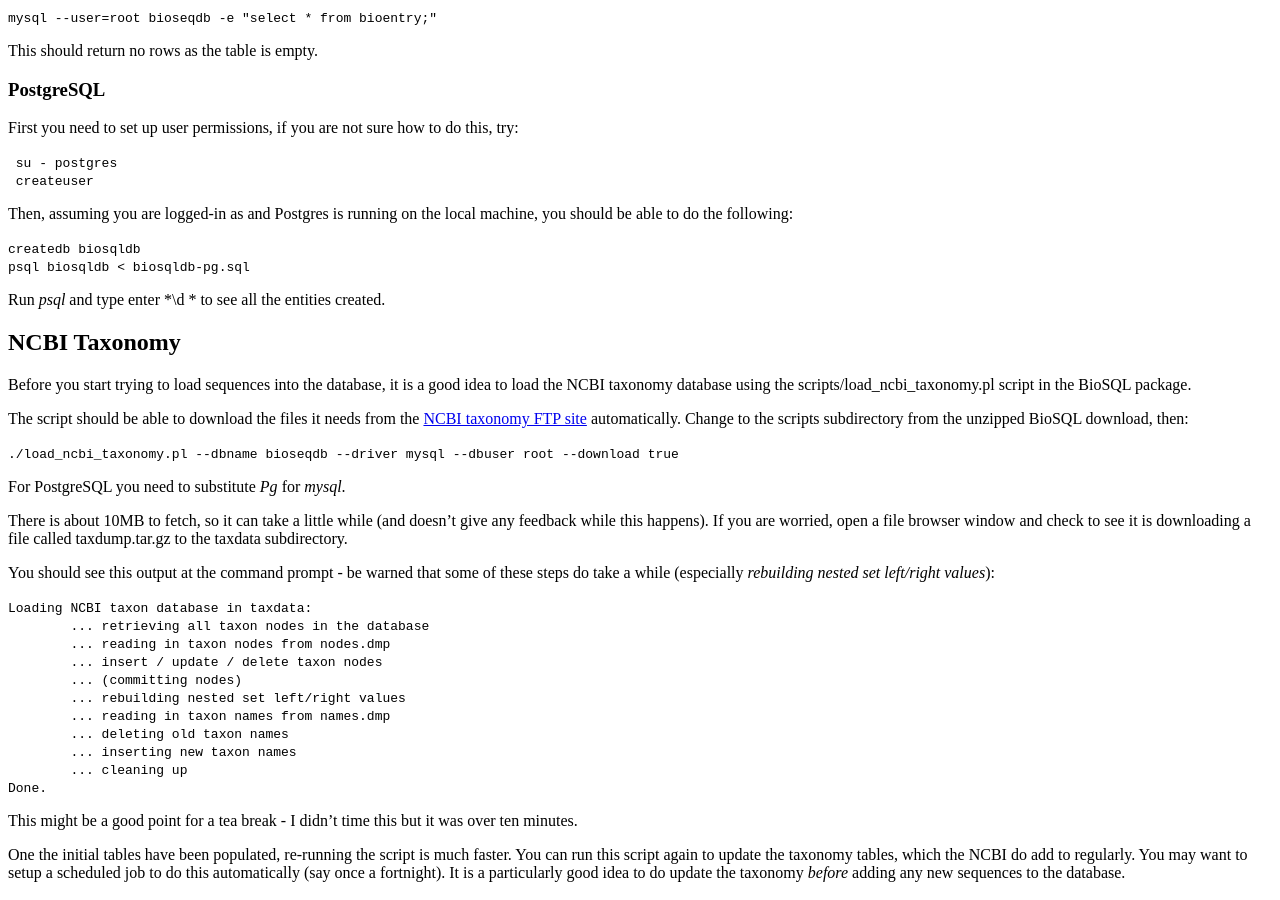
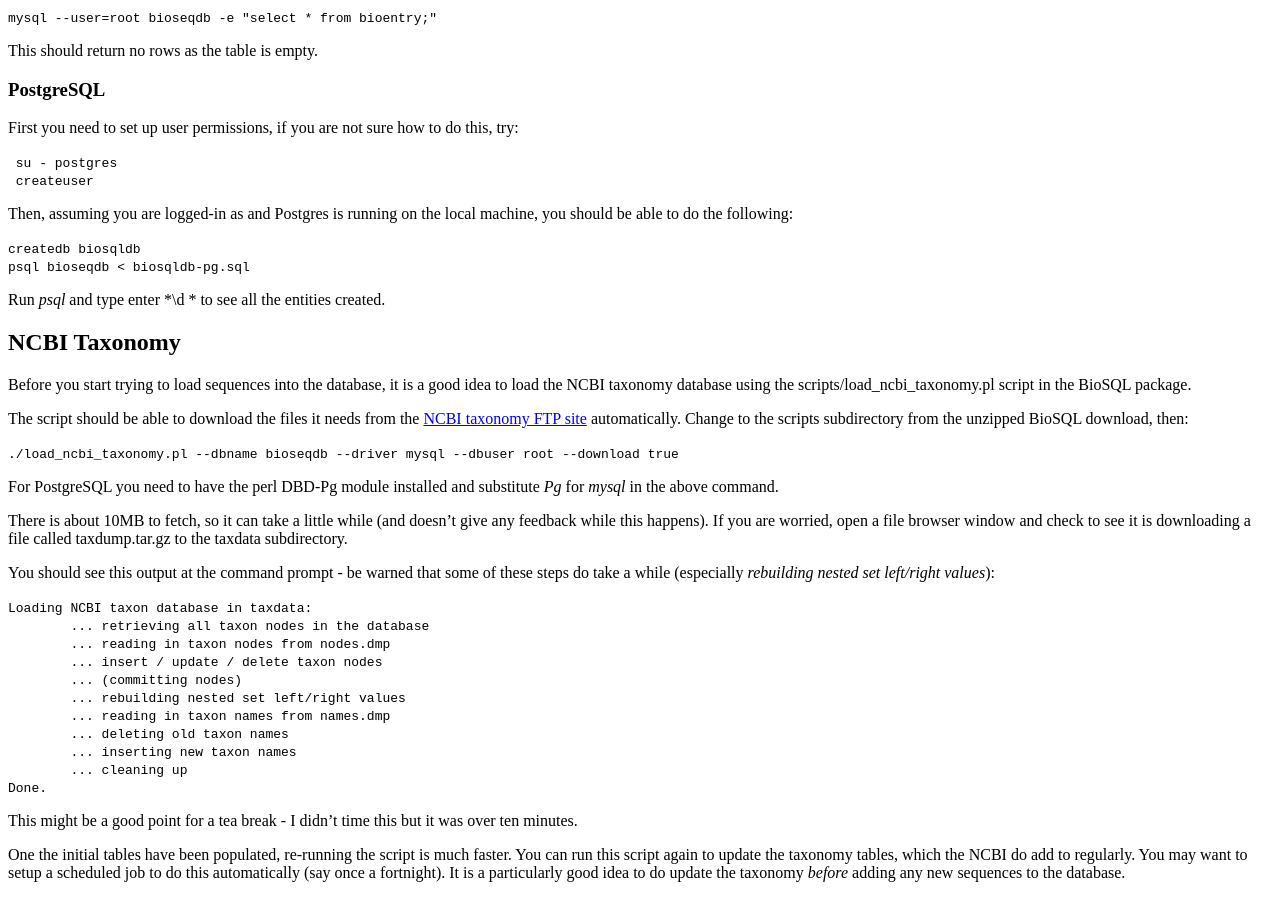
Before and after one commit to biopython/biopython.github.io, a Jekyll site: the page built from wiki/BioSQL.md, in a window 1280 px wide and 900 px high, scrolled down 1795 px. Built offline with Jekyll 4.4.1, drawn with Linux system fonts in a browser that asks for light colours.

Commit message:
Change to wiki page

```diff
--- a/wiki/BioSQL.md
+++ b/wiki/BioSQL.md
@@ -147,7 +147,7 @@ Then, assuming you are logged-in as <your user name> and Postgres is
 running on the local machine, you should be able to do the following:
 
 `createdb biosqldb`
-`psql biosqldb < biosqldb-pg.sql`
+`psql bioseqdb < biosqldb-pg.sql`
 
 Run *psql* and type enter *\\d <ENTER>* to see all the entities created.
 
@@ -165,7 +165,8 @@ then:
 
 `./load_ncbi_taxonomy.pl --dbname bioseqdb --driver mysql --dbuser root --download true`
 
-For PostgreSQL you need to substitute *Pg* for *mysql*.
+For PostgreSQL you need to have the perl DBD-Pg module installed and
+substitute *Pg* for *mysql* in the above command.
 
 There is about 10MB to fetch, so it can take a little while (and doesn't
 give any feedback while this happens). If you are worried, open a file
```
Also changed, not shown: 1 other file.
